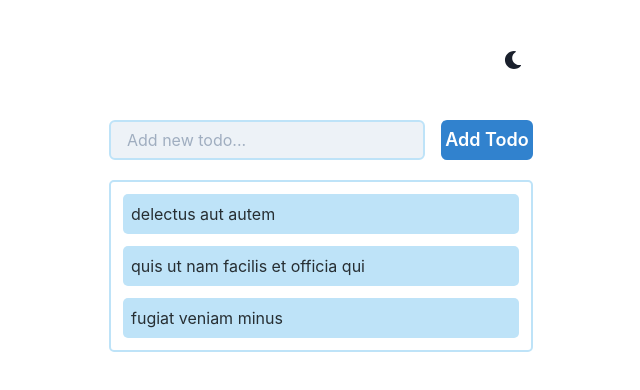
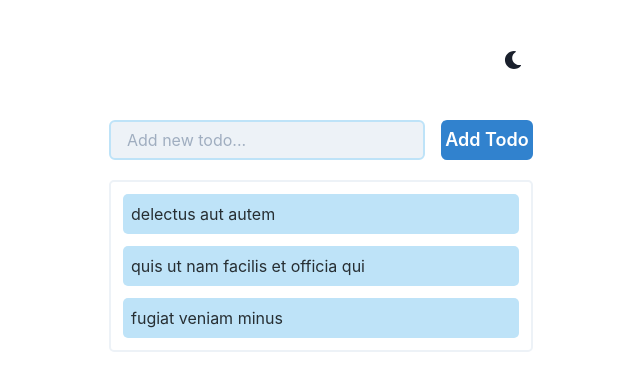
Before and after one commit to ifindev/react-chakra-todo, a React (Create React App) app: page / in a window 1280 px wide. Shown: the top 390 px of the page, without its empty margins (319-959 px from the left). Built offline with nearby package versions, Linux system fonts and the light colour scheme.

Commit message:
Change border color ofthe Flex container fro TodoLists

```diff
--- a/src/App.jsx
+++ b/src/App.jsx
@@ -3,14 +3,7 @@ import { ColorModeSwitcher } from './ColorModeSwitcher';
 import { todos } from './data/todosData';
 import AddTodo from './components/AddTodo';
 import TodoLists from './components/TodoLists';
-import {
-  ChakraProvider,
-  Box,
-  Flex,
-  List,
-  ListItem,
-  theme,
-} from '@chakra-ui/react';
+import { ChakraProvider, Box, Flex, theme } from '@chakra-ui/react';
 
 function App() {
   const [todoItems, setTodoItems] = useState(todos);
@@ -69,7 +62,7 @@ function App() {
             borderWidth="2px"
             borderStyle="solid"
             borderRadius="5px"
-            borderColor="blue.100"
+            borderColor="gray.100"
           >
             <TodoLists todoItems={todoItems} />
           </Flex>
```
